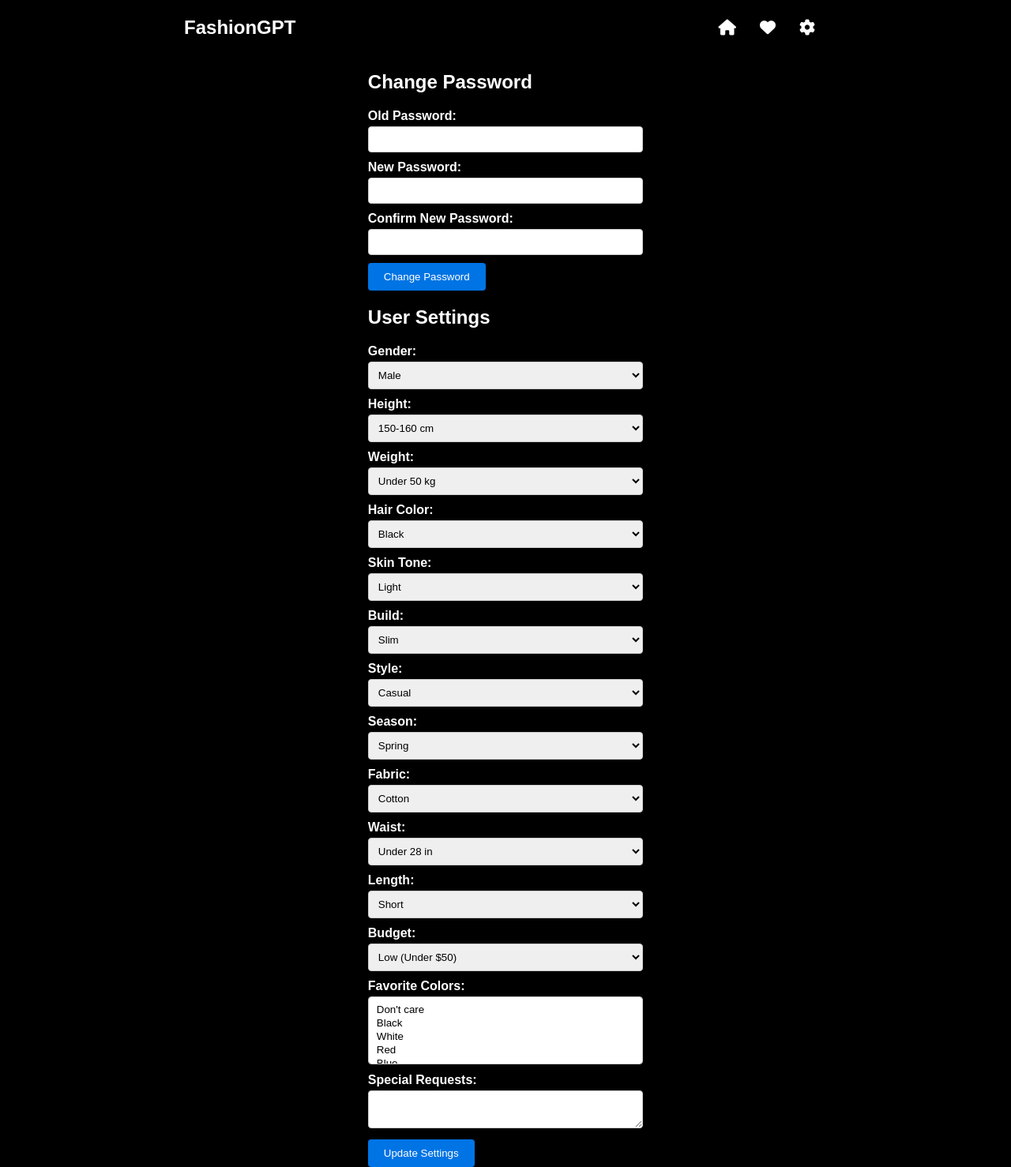
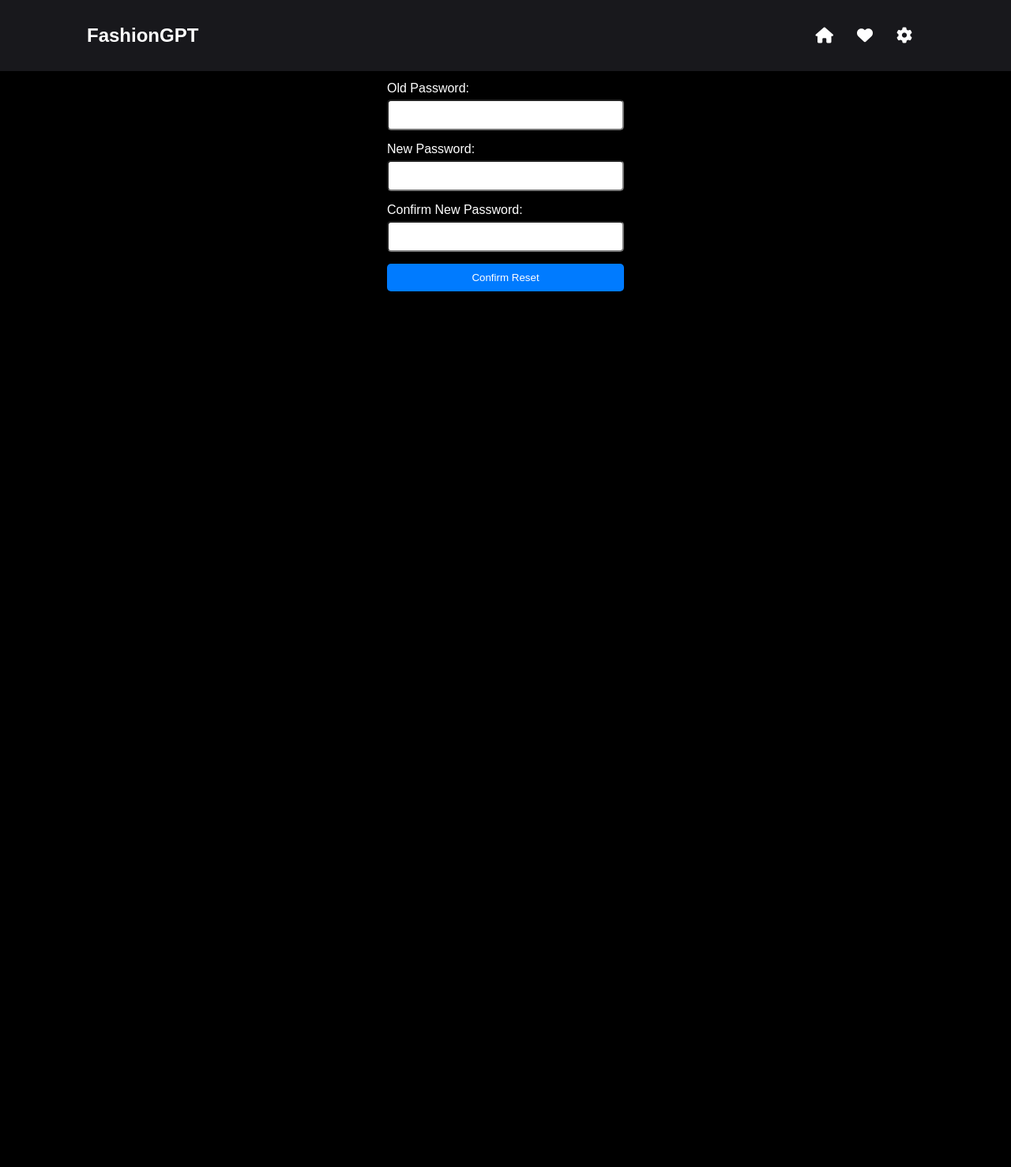
Before and after one commit to KatieOrtiz/FashionGPT, a Flask app: page /userSettings in a window 1280 px wide. Shown: the whole page at 79% size. After the commit the page ends 369 px from the top, so only its background shows below. Run offline with Flask 3, Linux system fonts and the light colour scheme; some libraries are stand-ins or nearby versions.

Commit message:
udpated css and settings page

```diff
--- a/static/regstyles.css
+++ b/static/regstyles.css
@@ -171,3 +171,9 @@ select {
 font-size: 20px;
 margin-right: 320px;
 }
+#back2sec1:hover,
+#back2sec2:hover,
+#back2sec3:hover,
+#back2sec4:hover {
+  cursor: pointer;
+}
--- a/static/styles.css
+++ b/static/styles.css
@@ -177,44 +177,42 @@ h1.section-header {
   display: flex;
   justify-content: center;
 }
-
-/* Form Styles */
-.change-password, .user-settings-form {
-  margin-bottom: 20px;
+.container4 {
+  display: flex;
+  justify-content: center;
+  align-items: center;
+  height: 30vh;
 }
 
-.form-group {
-  margin-bottom: 10px;
+.password-reset-form {
+  width: 300px;
 }
 
-label {
-  display: block;
-  font-weight: bold;
+.password-reset-form h2 {
+  text-align: center;
 }
 
-input[type="password"],
-select,
-textarea {
-  width: 100%;
-  padding: 8px;
-  margin-top: 4px;
-  margin-bottom: 10px;
-  border: 1px solid #cccccc;
-  border-radius: 4px;
-  box-sizing: border-box;
+.password-reset-form form {
+  display: flex;
+  flex-direction: column;
 }
 
-input[type="submit"] {
-  background-color: #0074e4;
-  color: white;
-  padding: 10px 20px;
-  border: none;
-  border-radius: 4px;
-  cursor: pointer;
+.password-reset-form label {
+  margin-bottom: 5px;
 }
 
-input[type="submit"]:hover {
-  background-color: #0074e4;
+.password-reset-form input[type="password"],
+.password-reset-form button {
+  padding: 10px;
+  margin-bottom: 15px;
+  border-radius: 5px;
+
+}
+
+.password-reset-form button {
+  background-color: #007bff;
+  color: #ffffff;
+  cursor: pointer;
 }
 
 /* Responsive Styles */
@@ -222,17 +220,10 @@ input[type="submit"]:hover {
   .container {
     padding: 10px;
   }
-
-/* Adjust the background color to dark gray */
-.clothing-item-tile {
-  background-color: #555; /* Set background color to dark gray */
-  padding: 20px;
-  margin-bottom: 20px;
-  border-radius: 5px;
 }
-
-/* Style for the product image */
-.product-image {
-  width: 100%; /* Ensure the image fills the container */
-  border-radius: 5px; /* Add a slight border radius */
+#homebutton:hover,
+#likebutton:hover,
+#setting:hover,
+#settingbutton:hover {
+  cursor: pointer;
 }
--- a/templates/userSettings.html
+++ b/templates/userSettings.html
@@ -4,13 +4,16 @@
     <meta charset="UTF-8" />
     <meta name="viewport" content="width=device-width, initial-scale=1.0" />
     <link rel="stylesheet" href="static/styles.css" />
-  <link rel="stylesheet" href="https://cdnjs.cloudflare.com/ajax/libs/font-awesome/6.3.0/css/all.min.css" />
     <script src="static/script.js"></script>
-  <title>User Settings</title>
+    <link
+      rel="stylesheet"
+      href="https://cdnjs.cloudflare.com/ajax/libs/font-awesome/6.3.0/css/all.min.css"
+    />
+    <title>Password Reset</title>
   </head>
-<body class="user-settings">
-  <header class="usersettingheader">
-    <div class="settingsContainer">
+  <body class="single-section-page">
+    <header class="header">
+      <div class="container">
         <nav class="navbar">
           <h1>FashionGPT</h1>
           <ul>
@@ -22,140 +25,25 @@
         </nav>
       </div>
     </header>
-  <div class="settingsContainer">
-    <h2>Change Password</h2>
-    <form method="POST" action="/change-password">
+    <div class="container4">
+      <div class="password-reset-form">
+        <h2>Password Reset</h2>
+        <form action="#" method="POST">
           <label for="oldPassword">Old Password:</label>
-      <input type="password" id="oldPassword" name="oldPassword" required>
+          <input type="password" id="oldPassword" name="oldPassword" required />
 
           <label for="newPassword">New Password:</label>
-      <input type="password" id="newPassword" name="newPassword" required>
+          <input type="password" id="newPassword" name="newPassword" required />
 
-      <label for="confirmNewPassword">Confirm New Password:</label>
-      <input type="password" id="confirmNewPassword" name="confirmNewPassword" required>
+          <label for="confirmPassword">Confirm New Password:</label>
+          <input
+            type="password"
+            id="confirmPassword"
+            name="confirmPassword"
+            required
+          />
 
-      <input type="submit" value="Change Password">
-    </form>
-    <div class="settingsContainer">
-    <h2>User Settings</h2>
-    <form method="POST" action="/update-settings">
-      <!-- Dropdowns for profile information -->
-      <label for="gender">Gender:</label>
-      <select id="gender" name="gender" required>
-        <option value="male">Male</option>
-        <option value="female">Female</option>
-      </select>
-
-      <label for="height">Height:</label>
-      <select id="height" name="height" required>
-        <option value="150-160">150-160 cm</option>
-        <option value="161-170">161-170 cm</option>
-        <option value="171-180">171-180 cm</option>
-        <option value="181-190">181-190 cm</option>
-        <option value="191+">191+ cm</option>
-      </select>
-
-      <label for="weight">Weight:</label>
-      <select id="weight" name="weight" required>
-        <option value="under50">Under 50 kg</option>
-        <option value="50-60">50-60 kg</option>
-        <option value="61-70">61-70 kg</option>
-        <option value="71-80">71-80 kg</option>
-        <option value="81+">81+ kg</option>
-      </select>
-
-      <label for="hair">Hair Color:</label>
-      <select id="hair" name="hair" required>
-        <option value="black">Black</option>
-        <option value="brown">Brown</option>
-        <option value="blonde">Blonde</option>
-        <option value="red">Red</option>
-        <option value="grey">Grey</option>
-        <option value="other">Other</option>
-      </select>
-
-      <label for="skintone">Skin Tone:</label>
-      <select id="skintone" name="skintone" required>
-        <option value="light">Light</option>
-        <option value="medium">Medium</option>
-        <option value="dark">Dark</option>
-      </select>
-
-      <label for="build">Build:</label>
-      <select id="build" name="build" required>
-        <option value="slim">Slim</option>
-        <option value="average">Average</option>
-        <option value="muscular">Muscular</option>
-        <option value="heavy">Heavy</option>
-      </select>
-
-      <label for="style">Style:</label>
-      <select id="style" name="style" required>
-        <option value="casual">Casual</option>
-        <option value="formal">Formal</option>
-        <option value="sporty">Sporty</option>
-        <option value="vintage">Vintage</option>
-        <option value="-">Don't care</option>
-      </select>
-
-      <label for="season">Season:</label>
-      <select id="season" name="season" required>
-        <option value="spring">Spring</option>
-        <option value="summer">Summer</option>
-        <option value="fall">Fall</option>
-        <option value="winter">Winter</option>
-        <option value="-">Don't care</option>
-      </select>
-
-      <label for="fabric">Fabric:</label>
-      <select id="fabric" name="fabric" required>
-        <option value="cotton">Cotton</option>
-        <option value="polyester">Polyester</option>
-        <option value="wool">Wool</option>
-        <option value="linen">Linen</option>
-        <option value="-">Don't care</option>
-      </select>
-
-      <label for="waist">Waist:</label>
-      <select id="waist" name="waist" required>
-        <option value="under28">Under 28 in</option>
-        <option value="28-32">28-32 in</option>
-        <option value="33-37">33-37 in</option>
-        <option value="38+">38+ in</option>
-      </select>
-
-      <label for="length">Length:</label>
-      <select id="length" name="length" required>
-        <option value="short">Short</option>
-        <option value="regular">Regular</option>
-        <option value="long"></option>
-        <option value="-">Don't know</option>
-      </select>
-
-      <label for="budget">Budget:</label>
-      <select id="budget" name="budget" required>
-        <option value="under$50">Low (Under $50)</option>
-        <option value="$50-150">Medium ($50 - $150)</option>
-        <option value="over$150">High (Over $150)</option>
-        <option value="-">Don't have one</option>
-      </select>
-
-      <label for="colors">Favorite Colors:</label>
-      <select id="colors" name="colors" multiple required>
-        <option value="-">Don't care</option>
-        <option value="black">Black</option>
-        <option value="white">White</option>
-        <option value="red">Red</option>
-        <option value="blue">Blue</option>
-        <option value="green">Green</option>
-        <option value="yellow">Yellow</option>
-        <option value="purple">Purple</option>
-      </select>
-
-      <label for="specialRequests">Special Requests:</label>
-      <textarea id="specialRequests" name="specialRequests"></textarea>
-
-      <input type="submit" value="Update Settings">
+          <button type="submit">Confirm Reset</button>
         </form>
       </div>
     </div>
```
Lines whose indentation alone changed are shown as unchanged.
